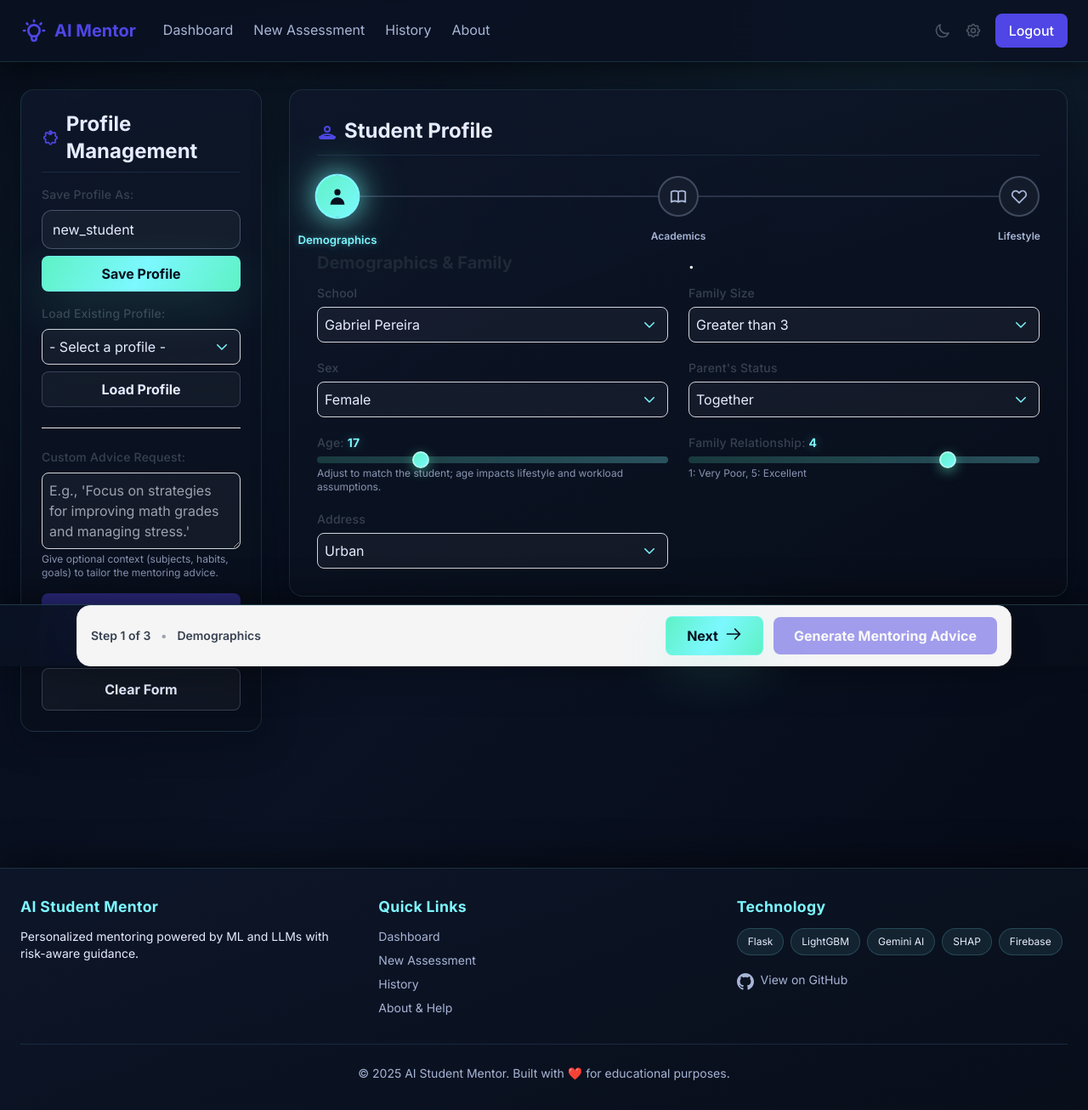
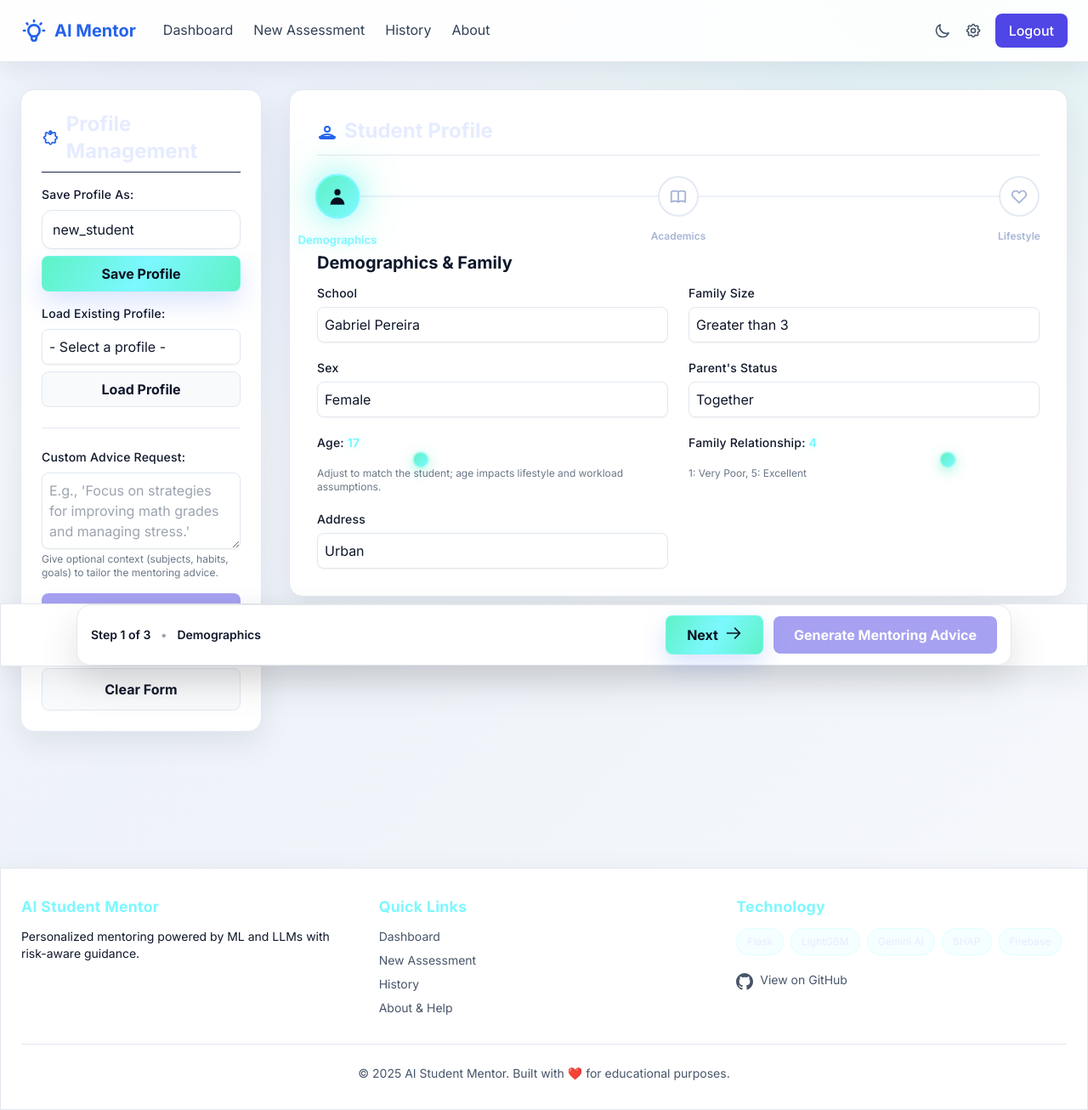
Before and after one commit to KailasVS666/student-risk-demo, a Flask app: template app/templates/index.html in a window 1280 px wide. Shown: the whole page at 85% size. Before the commit the page ends 1271 px from the top, so only its background shows below. Run offline with Flask 3, Linux system fonts and the light colour scheme; the template is opened without the code that fills it, so the values that code supplies are empty; parts of the project's set-up code (start-up, migrations or seed data) failed here and were passed over; some libraries are stand-ins or nearby versions.

Commit message:
fix(theme): readable light mode and visible toggle effect\n\n- Add light-theme overrides for body, nav, panels, inputs, text, buttons\n- Ensure toggle visibly switches between dark gradient and neutral light palette

```diff
--- a/app/static/css/style.css
+++ b/app/static/css/style.css
@@ -29,6 +29,72 @@
                 linear-gradient(135deg, #050915 0%, #0a1223 50%, #050915 100%);
     color: var(--text-primary);
 }
+
+/* --- Light Theme Overrides (readable, neutral) --- */
+html:not(.dark) body {
+    background: radial-gradient(120% 70% at 15% 15%, rgba(94, 148, 255, 0.08), transparent 35%),
+                radial-gradient(120% 80% at 85% 0%, rgba(94, 242, 197, 0.10), transparent 40%),
+                linear-gradient(135deg, #f7f9fc 0%, #eef2f9 40%, #f7f9fc 100%);
+    color: #0f172a;
+}
+
+html:not(.dark) .glass-nav {
+    background: rgba(255, 255, 255, 0.9);
+    border-bottom: 1px solid #e2e8f0;
+    box-shadow: 0 10px 30px rgba(15, 23, 42, 0.08);
+}
+
+html:not(.dark) .glass-nav .nav-link { color: #334155; }
+html:not(.dark) .glass-nav .nav-link.active,
+html:not(.dark) .glass-nav .nav-link:hover { color: #2563eb; border-color: #2563eb; }
+html:not(.dark) .glass-nav .btn-icon { color: #475569; }
+
+html:not(.dark) .neo-panel,
+html:not(.dark) .card-soft,
+html:not(.dark) .action-bar,
+html:not(.dark) .footer-neo {
+    background: #ffffff;
+    color: #0f172a;
+    border: 1px solid #e2e8f0;
+    box-shadow: 0 12px 36px rgba(15, 23, 42, 0.08);
+}
+
+html:not(.dark) .section-header { border-color: #e2e8f0; color: #0f172a; }
+html:not(.dark) .text-gray-800,
+html:not(.dark) .text-gray-700 { color: #0f172a !important; }
+html:not(.dark) .text-gray-600,
+html:not(.dark) .text-gray-500 { color: #475569 !important; }
+html:not(.dark) .text-indigo-600 { color: #2563eb !important; }
+html:not(.dark) .border-gray-200,
+html:not(.dark) .border-gray-300 { border-color: #e2e8f0 !important; }
+
+html:not(.dark) input,
+html:not(.dark) select,
+html:not(.dark) textarea {
+    background: #ffffff;
+    color: #0f172a;
+    border-color: #e2e8f0;
+}
+html:not(.dark) input:focus,
+html:not(.dark) select:focus,
+html:not(.dark) textarea:focus {
+    border-color: #2563eb;
+    box-shadow: 0 0 0 4px rgba(37, 99, 235, 0.16);
+}
+
+html:not(.dark) .btn-primary {
+    color: #0b1220;
+    box-shadow: 0 12px 30px rgba(37, 99, 235, 0.18);
+}
+html:not(.dark) .btn-secondary {
+    background: #f8fafc;
+    color: #0f172a;
+    border-color: #e2e8f0;
+}
+
+html:not(.dark) .footer-bar { border-color: #e2e8f0; color: #475569; }
+html:not(.dark) .footer-link { color: #475569; }
+html:not(.dark) .footer-link:hover { color: #2563eb; text-shadow: none; }
 
 /* --- Dark Mode Utility Overrides for Tailwind Defaults --- */
 .dark .bg-white {
```
